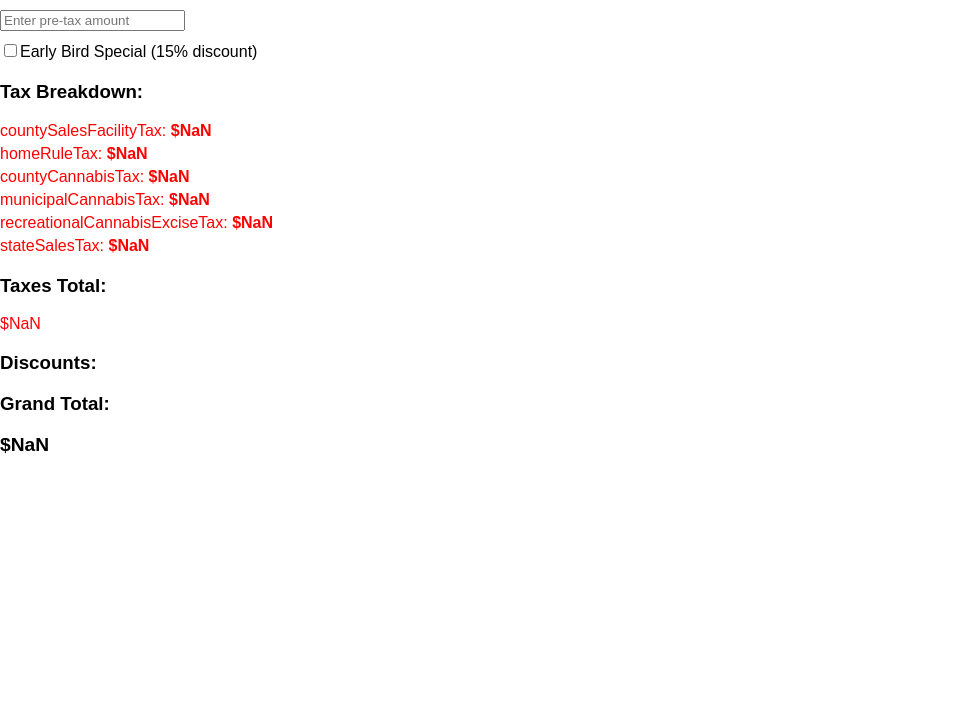
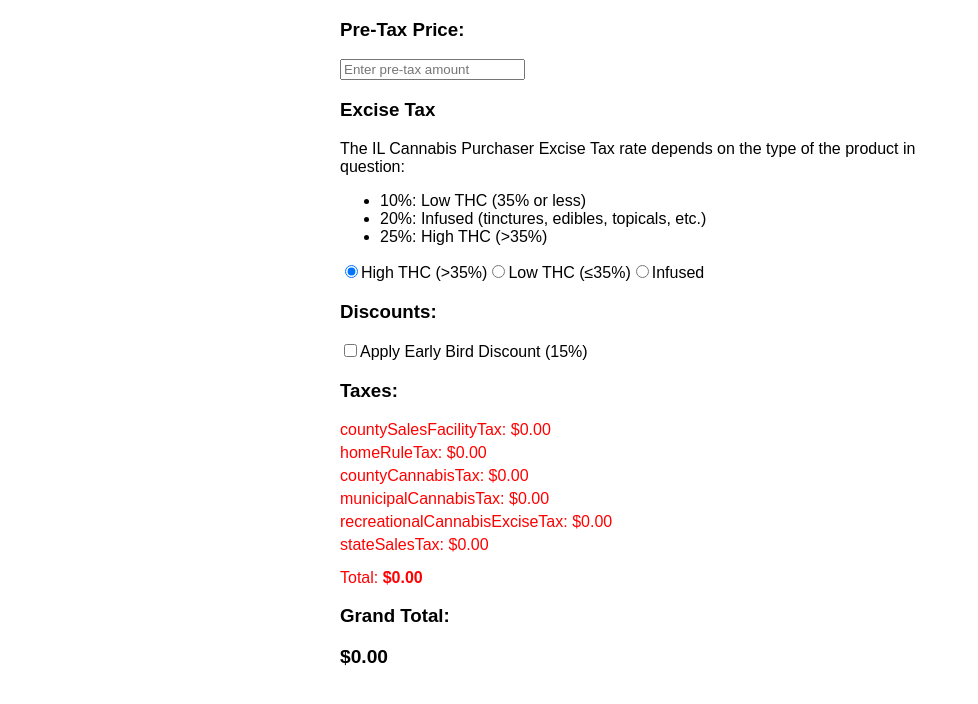
Before and after one commit to dephekt/il-trees-calc, a React (Create React App) app: page / in a window 1280 px wide. Shown: the top 704 px of the page, without its empty margins (0-978 px from the left). Built offline with nearby package versions, Linux system fonts and the light colour scheme.

Commit message:
refactor: redesign using flexbox

```diff
--- a/src/App.css
+++ b/src/App.css
@@ -1,14 +1,17 @@
 .app-container {
     font-family: Arial, sans-serif;
+    display: flex;
+    flex-direction: column;
+    align-items: center; /* Aligns horizontally center in the container */
+    min-height: 100vh; /* Sets the minimum height to 100% of the viewport height */
 }
 
-.input-section {
-    margin-bottom: 20px;
+.input-section, .tax-details, .total-section, .discounts-section, .grand-total-section {
+    width: 95%; /* Makes each section take full width of the container */
+    max-width: 600px; /* Optional: Restricts maximum width of the content */
 }
 
-.input-field,
-.discount-checkbox,
-.calculate-button {
+.input-field {
     display: block;
     margin: 10px 0;
 }
@@ -21,27 +24,29 @@
     margin: 5px 0;
 }
 
-.tax-amount {
+.tax-total-amount {
     font-weight: bold;
 }
 
-.total-tax-amount {
-    color: red;
+.tax-total {
+    margin-top: 15px;
 }
 
 .discount-item {
     color: green; /* Color for discounts */
+    font-weight: bold;
+    margin-top: 10px;
 }
 
 .discount-amount {
     font-weight: bold;
 }
 
-.total-section {
-    margin-top: 20px;
-}
-
 .total-amount {
     font-size: 1.2em;
     font-weight: bold;
 }
+
+.section-titles {
+    color: black;
+}
--- a/src/App.js
+++ b/src/App.js
@@ -4,14 +4,20 @@ import React, { useState } from 'react';
 const App = () => {
     const [preTaxAmount, setPreTaxAmount] = useState('');
     const [isEarlyBirdSpecial, setIsEarlyBirdSpecial] = useState(false);
+    const [productType, setProductType] = useState('highTHC');
 
     const taxRates = {
         countySalesFacilityTax: 0.01,
         homeRuleTax: 0.0075,
         countyCannabisTax: 0.03,
         municipalCannabisTax: 0.03,
-        recreationalCannabisExciseTax: 0.25, // 25%
         stateSalesTax: 0.0625 // 6.25%
+    };
+
+    const recreationalCannabisExciseTaxRates = {
+        highTHC: 0.25, // 25%
+        lowTHC: 0.10, // 10%
+        infused: 0.20 // 20%
     };
 
     // Calculate discount
@@ -24,7 +30,7 @@ const App = () => {
         homeRuleTax: amountAfterDiscount * taxRates.homeRuleTax,
         countyCannabisTax: amountAfterDiscount * taxRates.countyCannabisTax,
         municipalCannabisTax: amountAfterDiscount * taxRates.municipalCannabisTax,
-        recreationalCannabisExciseTax: amountAfterDiscount * taxRates.recreationalCannabisExciseTax,
+        recreationalCannabisExciseTax: amountAfterDiscount * recreationalCannabisExciseTaxRates[productType],
         stateSalesTax: amountAfterDiscount * taxRates.stateSalesTax,
     };
 
@@ -36,9 +42,14 @@ const App = () => {
         return amountAfterDiscount + totalTax;
     }
 
+    const formatCurrency = (amount) => {
+        return isNaN(amount) ? '0.00' : amount.toFixed(2);
+    };
+
     return (
         <div className="app-container">
             <div className="input-section">
+                <h3 className="section-titles">Pre-Tax Price:</h3>
                 <input
                     type="number"
                     value={preTaxAmount}
@@ -46,40 +57,74 @@ const App = () => {
                     placeholder="Enter pre-tax amount"
                     className="input-field"
                 />
+                <div className="product-type-section">
+                    <h3 className="section-titles">Excise Tax</h3>
+                    <p>The IL Cannabis Purchaser Excise Tax rate depends on the type of the product in question:</p>
+                    <ul>
+                        <li>10%: Low THC (35% or less)</li>
+                        <li>20%: Infused (tinctures, edibles, topicals, etc.)</li>
+                        <li>25%: High THC (>35%)</li>
+                    </ul>
+                    <label>
+                        <input
+                            type="radio"
+                            value="highTHC"
+                            checked={productType === 'highTHC'}
+                            onChange={(e) => setProductType(e.target.value)}
+                        />
+                        High THC (>35%)
+                    </label>
+                    <label>
+                        <input
+                            type="radio"
+                            value="lowTHC"
+                            checked={productType === 'lowTHC'}
+                            onChange={(e) => setProductType(e.target.value)}
+                        />
+                        Low THC (≤35%)
+                    </label>
+                    <label>
+                        <input
+                            type="radio"
+                            value="infused"
+                            checked={productType === 'infused'}
+                            onChange={(e) => setProductType(e.target.value)}
+                        />
+                        Infused
+                    </label>
+                    <h3 className="section-titles">Discounts:</h3>
                     <label className="discount-checkbox">
                         <input
                             type="checkbox"
                             checked={isEarlyBirdSpecial}
                             onChange={(e) => setIsEarlyBirdSpecial(e.target.checked)}
                         />
-                    Early Bird Special (15% discount)
+                        Apply Early Bird Discount (15%)
+                        {isEarlyBirdSpecial && preTaxAmount && (
+                            <div className="discount-item">-${formatCurrency(discount)}</div>
+                        )}
                     </label>
                 </div>
-            <h3>Tax Breakdown:</h3>
+            </div>
            <div className="tax-details">
+                <h3 className="section-titles">Taxes:</h3>
                 {Object.entries(taxDetails).map(([taxName, taxAmount]) => (
                     <div key={taxName} className="tax-item">
                         {`${taxName}: `}
-                        <span className="tax-amount">${taxAmount.toFixed(2)}</span>
+                        <span className="tax-amount">
+                            ${formatCurrency(taxAmount)}
+                        </span>
                     </div>
                 ))}
+                <div className="tax-total">
+                    Total: <span className="tax-total-amount">${formatCurrency(totalTax)}</span>
                 </div>
-            <div className="total-section">
-                <h3>Taxes Total:</h3>
-                <div className="total-tax-amount">${totalTax.toFixed(2)}</div>
-            </div>
-            <div className="discounts-section">
-                <h3>Discounts:</h3>
-                {isEarlyBirdSpecial && (
-                    <div className="discount-item">
-                        Early Bird Discount:
-                        <span className="discount-amount">-${(totalWithTaxes() * 0.15).toFixed(2)}</span>
-                    </div>
-                )}
             </div>
             <div className="grand-total-section">
                 <h3>Grand Total:</h3>
-                <div className="total-amount">${totalWithTaxes().toFixed(2)}</div>
+                <div className="total-amount">
+                    ${formatCurrency(totalWithTaxes())}
+                </div>
             </div>
         </div>
     );
```
Lines whose indentation alone changed are shown as unchanged.
